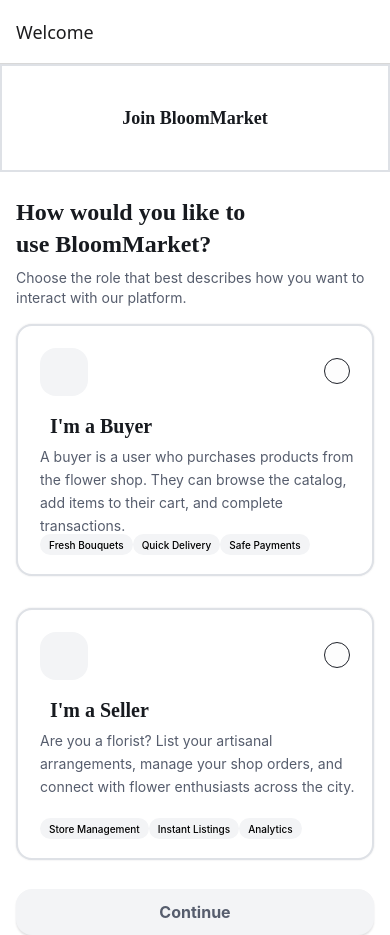
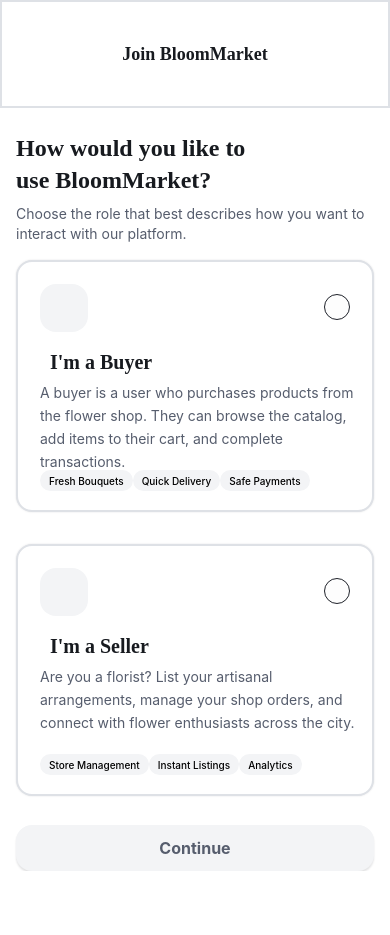
Before and after one commit to GarinaKristina/flowerShop, a React Native app: screen / in a window 390 px wide. After the commit the page ends 871 px from the top, so only its background shows below. Built offline with nearby package versions, Linux system fonts and the light colour scheme; some icons are missing.

Commit message:
feat: refactor navigation setup and enhance RoleSelection component

```diff
--- a/App.tsx
+++ b/App.tsx
@@ -1,36 +1,26 @@
 import React from 'react';
+import { NavigationContainer } from '@react-navigation/native';
+import { createNativeStackNavigator } from '@react-navigation/native-stack';
+
 import { BuyerHome } from './src/pages/BuyerHome';
 import { RoleSelection } from './src/pages/RoleSelection';
-import { pages } from './src/constants/navigation';
+import { SellerHome } from './src/pages/SellerHome';
+import { pages, type RootStackParamList } from './src/constants/navigation';
 
-import {createStaticNavigation} from '@react-navigation/native';
-import {createNativeStackNavigator} from '@react-navigation/native-stack';
-
-const RootStack = createNativeStackNavigator({
-  screens: {
-    Home: {
-      screen: RoleSelection,
-      options: {title: 'Welcome'},
-    },
-    Profile: {
-      screen: BuyerHome,
-    },
-  },
-});
-
-const Navigation = createStaticNavigation(RootStack);
+const Stack = createNativeStackNavigator<RootStackParamList>();
 
 function App() {
-  return (<Navigation />
-    // <SafeAreaProvider>
-    //   <NavigationContainer>
-    //     <Stack.Navigator screenOptions={{ headerShown: false }}>
-    //       <Stack.Screen name={pages.RoleSelection} component={RoleSelection} />
-    //       <Stack.Screen name={pages.BuyerHome} component={BuyerHome} />
-
-    //     </Stack.Navigator>
-    //   </NavigationContainer>
-    // </SafeAreaProvider>
+  return (
+    <NavigationContainer>
+      <Stack.Navigator
+        initialRouteName={pages.RoleSelection}
+        screenOptions={{ headerShown: false }}
+      >
+        <Stack.Screen name={pages.RoleSelection} component={RoleSelection} />
+        <Stack.Screen name={pages.BuyerHome} component={BuyerHome} />
+        <Stack.Screen name={pages.SellerHome} component={SellerHome} />
+      </Stack.Navigator>
+    </NavigationContainer>
   );
 }
 
--- a/src/constants/navigation.tsx
+++ b/src/constants/navigation.tsx
@@ -1,4 +1,11 @@
 export const pages = {
-    RoleSelection: 'RoleSelection',
-    BuyerHome: 'BuyerHome',
-    SellerHome: 'SellerHome'}
+  RoleSelection: 'RoleSelection',
+  BuyerHome: 'BuyerHome',
+  SellerHome: 'SellerHome',
+} as const;
+
+export type RootStackParamList = {
+  [pages.RoleSelection]: undefined;
+  [pages.BuyerHome]: undefined;
+  [pages.SellerHome]: undefined;
+};
--- a/src/pages/RoleSelection.tsx
+++ b/src/pages/RoleSelection.tsx
@@ -2,13 +2,17 @@ import React, { useState } from 'react';
 import { StyleSheet, Text, TouchableOpacity, View } from 'react-native';
 import { SafeAreaView } from 'react-native-safe-area-context';
 import { ArrowRight } from 'lucide-react-native';
+import { useNavigation } from '@react-navigation/native';
+
 import { UserRole } from '../components/UserRole';
 import { buttonNames } from '../constants/ButtonNames';
 import { mainHeader } from '../constants/MainHeader';
-import { buyerRoleDescription, sellerRoleDescription } from '../constants/UserRoleDescription';
+import {
+  buyerRoleDescription,
+  sellerRoleDescription,
+} from '../constants/UserRoleDescription';
+import { pages} from '../constants/navigation';
 import { mainHeaderStyles } from '../styles/mainHeader';
-import { pages } from '../constants/navigation';
-import {useNavigation} from '@react-navigation/native';
 
 type SelectedRole = 'Buyer' | 'Seller' | null;
 
@@ -39,24 +43,25 @@ export function RoleSelection() {
           <TouchableOpacity
             activeOpacity={0.9}
             style={styles.item}
+            onPress={() => setSelectedRole('Buyer')}
           >
             <UserRole
               userRole="Buyer"
               roleDescription={buyerRoleDescription.description}
               highlights={buyerRoleDescription.highlights}
-            onPress={() => setSelectedRole('Buyer')}
             />
           </TouchableOpacity>
         </View>
+
         <TouchableOpacity
           activeOpacity={0.9}
           style={styles.item}
+          onPress={() => setSelectedRole('Seller')}
         >
           <UserRole
             userRole="Seller"
             roleDescription={sellerRoleDescription.description}
             highlights={sellerRoleDescription.highlights}
-           onPress={() => setSelectedRole('Seller')}
           />
         </TouchableOpacity>
       </View>
```
Lines whose indentation alone changed are shown as unchanged.
